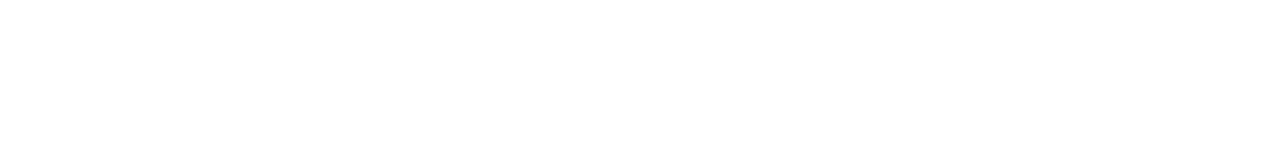
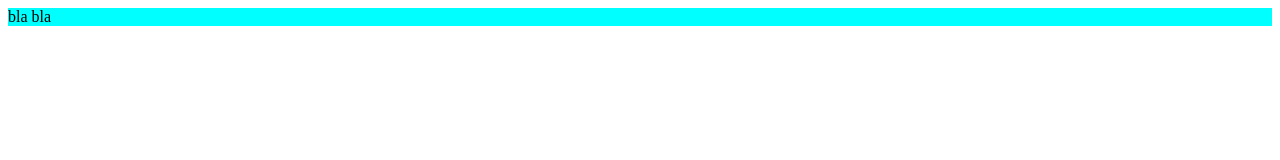
Before and after one commit to OmerBarashh/Barash, a plain HTML site: page index.html in a window 1280 px wide. Drawn offline with Linux system fonts and the light colour scheme.

Commit message:
added new file

```diff
--- a/index.html
+++ b/index.html
@@ -11,7 +11,7 @@
 </head>
 
 <body>
-
+  <div id="test"> bla bla</div>
 </body>
 
 </html>
--- a/main.js
+++ b/main.js
@@ -1,4 +1,4 @@
-const password = "bad023"
+const password = "b23"
 const confirmPassword = "bad023"
 
 console.log(password == confirmPassword)
--- a/style.css
+++ b/style.css
@@ -0,0 +1,3 @@
+#test{
+    background-color: aqua;
+}
```
